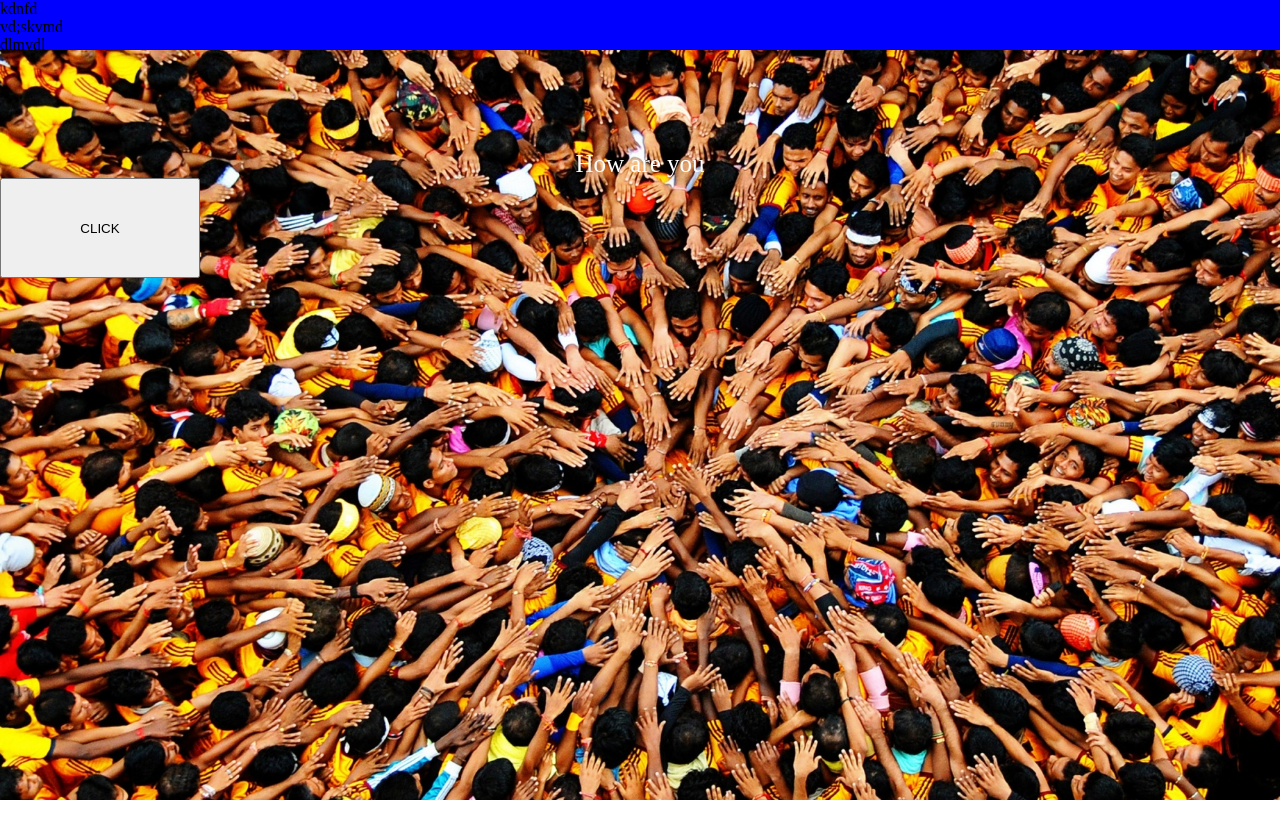
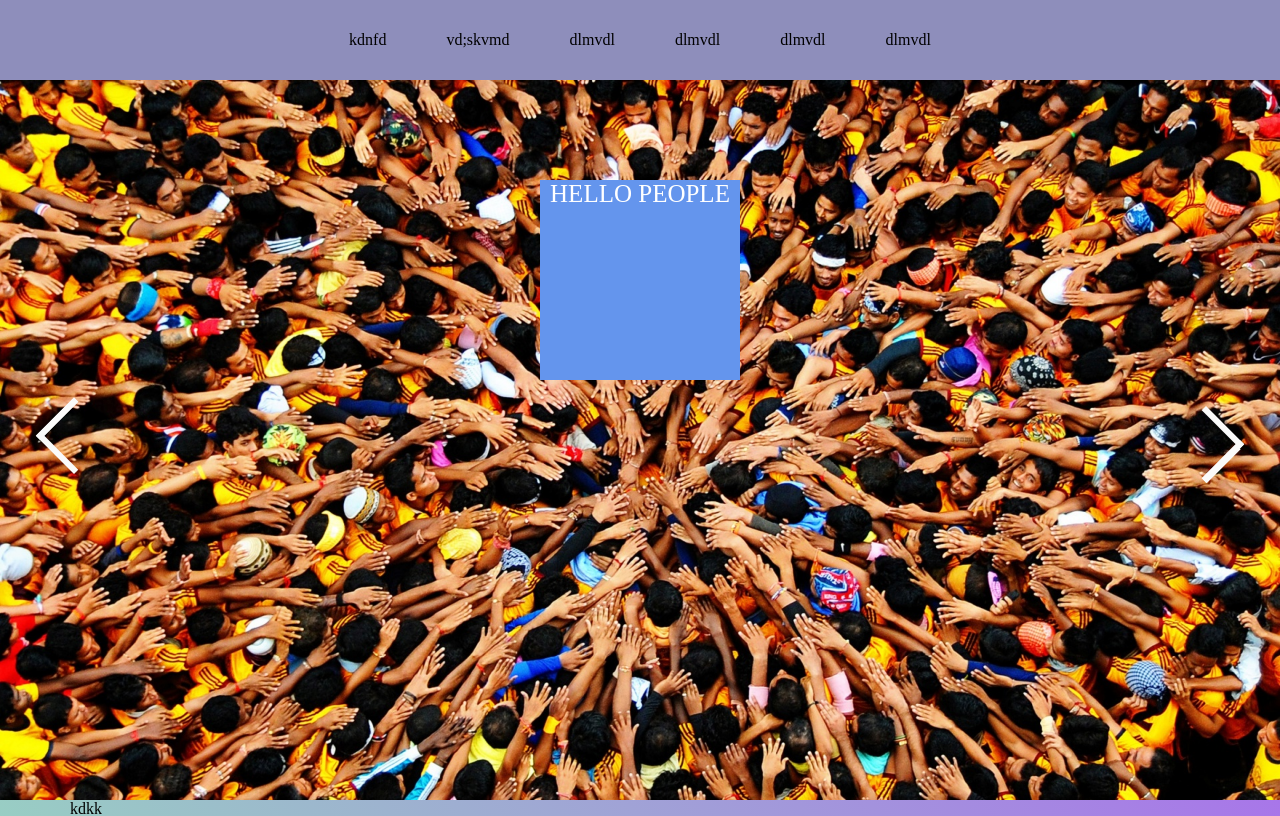
Before and after one commit to QWAR-svg/landing__site, a plain HTML site: page index.html in a window 1280 px wide. Shown: the top 816 px of the page. Drawn offline with Linux system fonts and the light colour scheme.

Commit message:
js and scss

```diff
--- a/index.html
+++ b/index.html
@@ -10,38 +10,46 @@
 </head>
 
 <body>
-
     <div class="header">
         <div class="header__nav">
             <ul>
                 <li>kdnfd</li>
                 <li>vd;skvmd</li>
                 <li>dlmvdl</li>
-                <li></li>
-                <li></li>
-                <li></li>
+                <li>dlmvdl</li>
+                <li>dlmvdl</li>
+                <li>dlmvdl</li>
             </ul>
         </div>
         <div class="slider">
             <div class="slide first">
                 <div class="info active">
-                    How are you
+                    <div class="description">
+                        HELLO PEOPLE
+                    </div>
                 </div>
-                <div class="info">
-                    How are you
+                <div class="info ">
+                    <div class="description">
+                        HELLO FRIENDS
+                    </div>
                 </div>
-                <div class="info">
-                    How are you??
+                <div class="info ">
+                    <div class="description">
+                        HELLO WORKERS
+                    </div>
                 </div>
-
-
-                <button>CLICK</button>
+                <div class="btn__right"></div>
+                <div class="btn__left"></button>
             </div>
-
         </div>
     </div>
 
-    </div>
+    <section class="about">
+        <div class="container">
+            kdkk
+        </div>
+    </section>
+
 
     <script src="./js/script.js"></script>
 </body>
--- a/js/script.js
+++ b/js/script.js
@@ -1,14 +1,38 @@
-const btn  = document.querySelector('button');
+const btn__right  = document.querySelector('.btn__right');
+const btn__left  = document.querySelector('.btn__left');
 const slide  = document.querySelector('.slide');
-// debugger;
 const array = ['first', 'second', 'third'];
+const blocks = document.querySelectorAll('.info');
+
 let z = 0;
-btn.addEventListener('click', () => {
+btn__right.addEventListener('click', () => {
     slide.classList.remove("first", "second", "third");
+
     if (z < 2) {
         slide.classList.add(array[++z]);
     } else {
         z = 0;
         slide.classList.add(array[z]);
     }
+
+    showBlock(z)
 })
+
+btn__left.addEventListener('click', () => {
+    slide.classList.remove("first", "second", "third");
+    if (z <= 0) {
+        z = 2;
+        slide.classList.add(array[z]);
+    } else {
+        slide.classList.add(array[--z]);
+    }
+    showBlock(z)
+})
+
+function showBlock(i) {
+    blocks.forEach(item => {
+        item.classList.remove("active");
+    });
+
+    blocks[i].classList.add("active");
+}
--- a/sass/style.scss
+++ b/sass/style.scss
@@ -1,6 +1,11 @@
 body {
   margin: 0;
   padding: 0;
+}
+
+.container {
+  max-width: 1140px;
+  margin: 0 auto;
 }
 
 .header {
@@ -10,27 +15,25 @@ body {
     width: 100%;
     position: relative;
     .first {
-            background: url('../img/people1.jpg') no-repeat;
+      background: url("../img/people1.jpg") no-repeat;
       background-size: cover;
       width: 100%;
-            height: calc(100vh - 50px);
+      height: calc(100vh - 80px);
     }
 
     .second {
-            background: url('../img/people2.jpg') no-repeat;
+      background: url("../img/people2.jpg") no-repeat;
       background-size: cover;
       width: 100%;
-            height: calc(100vh - 50px);
+      height: calc(100vh - 80px);
     }
 
     .third {
-            background: url('../img/people3.jpg') no-repeat;
+      background: url("../img/people3.jpg") no-repeat;
       background-size: cover;
       width: 100%;
-            height: calc(100vh - 50px);
+      height: calc(100vh - 80px);
     }
-
-
 
     .info {
       display: none;
@@ -43,26 +46,144 @@ body {
     .active {
       display: block;
     }
+
+    .btn__right {
+      right: 50px;
+      top: 50%;
+      transform: translateY(-50%) rotate(45deg);
+      width: 6vmin;
+      height: 6vmin;
+      box-sizing: border-box;
+      position: absolute;
+      &::before {
+        content: "";
+        width: 100%;
+        height: 100%;
+        border-width: 0.8vmin 0.8vmin 0 0;
+        border-style: solid;
+        border-color: #fafafa;
+        transition: 0.2s ease;
+        display: block;
+        transform-origin: 100% 0;
+      }
+
+      &:after {
+        content: "";
+        float: left;
+        position: relative;
+        top: -100%;
+        width: 100%;
+        height: 100%;
+        border-width: 0 0.9vmin 0 0;
+        border-style: solid;
+        border-color: #fafafa;
+        transform-origin: 100% 0;
+        transition: 0.2s ease;
+      }
+
+      &:hover::after {
+        transform: rotate(45deg);
+        border-color: rgb(41, 137, 175);
+        height: 120%;
+      }
+      &:hover::before {
+        border-color: rgb(25, 170, 184);
+        transform: scale(0.8);
+      }
+    }
+
+    .btn__left {
+      left: 50px;
+      top: 50%;
+      transform: translateY(-50%) rotate(-135deg);
+      width: 6vmin;
+      height: 6vmin;
+      box-sizing: border-box;
+      position: absolute;
+      &::before {
+        content: "";
+        width: 100%;
+        height: 100%;
+        border-width: 0.8vmin 0.8vmin 0 0;
+        border-style: solid;
+        border-color: #fafafa;
+        transition: 0.2s ease;
+        display: block;
+        transform-origin: 100% 0;
+      }
+
+      &:after {
+        content: "";
+        float: left;
+        position: relative;
+        top: -100%;
+        width: 100%;
+        height: 100%;
+        border-width: 0 0.8vmin 0 0;
+        border-style: solid;
+        border-color: #fafafa;
+        transform-origin: 100% 0;
+        transition: 0.2s ease;
+      }
+
+      &:hover::after {
+        transform: rotate(45deg);
+        border-color: rgb(79, 228, 42);
+        height: 120%;
+      }
+      &:hover::before {
+        border-color: rgb(57, 197, 68);
+        transform: scale(0.8);
+      }
+    }
+
+    .description {
+      margin: 0 auto;
+      width: 200px;
+      height: 200px;
+      background: cornflowerblue;
+    }
   }
 
   &__nav {
-        background: blue;
-        height: 50px;
+    background: rgb(142, 142, 187);
+    height: 80px;
+    align-items: center;
+    display: flex;
+    justify-content: center;
     ul {
-            display: block;
       list-style-type: disc;
       margin-block-start: 0;
       margin-block-end: 0;
       margin-inline-start: 0px;
       margin-inline-end: 0px;
       padding-inline-start: 0px;
+      display: flex;
+      text-decoration: none;
+      list-style-type: none;
+      justify-content: center;
+      li {
+        padding: 0px 30px 0px 30px;
       }
-
+    }
   }
 }
 
-
-button{
-    width: 200px;
-    height: 100px;
+.about {
+  min-height: 600px;
+  background: -webkit-linear-gradient(
+    45deg,
+    rgb(152, 207, 195) 30%,
+    rgb(168, 118, 233)
+  );
+  background: -moz-linear-gradient(
+    45deg,
+    rgb(152, 207, 195) 30%,
+    rgb(168, 118, 233)
+  );
+  background: linear-gradient(
+    45deg,
+    rgb(152, 207, 195) 30%,
+    rgb(168, 118, 233)
+  );
 }
```
Also changed, not shown: css/style.min.css, 1 other file. Lines whose indentation alone changed are shown as unchanged.
